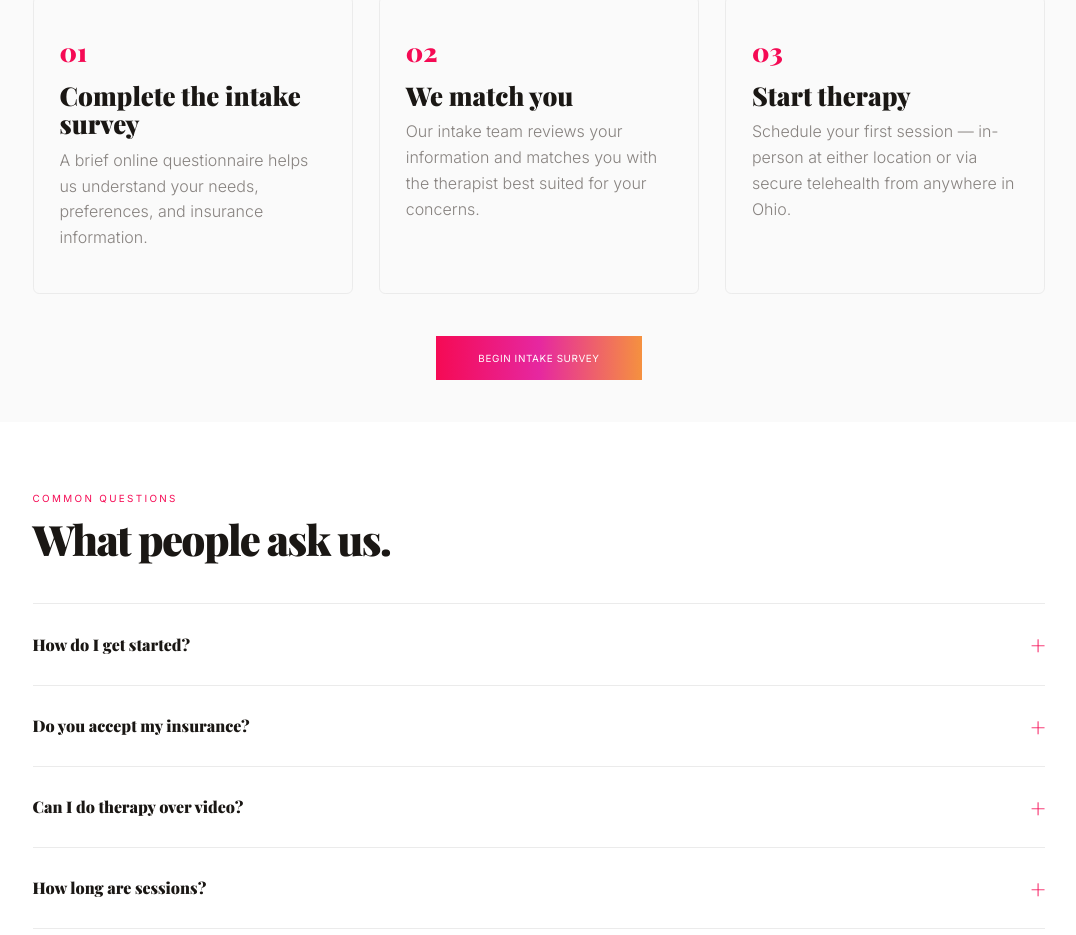
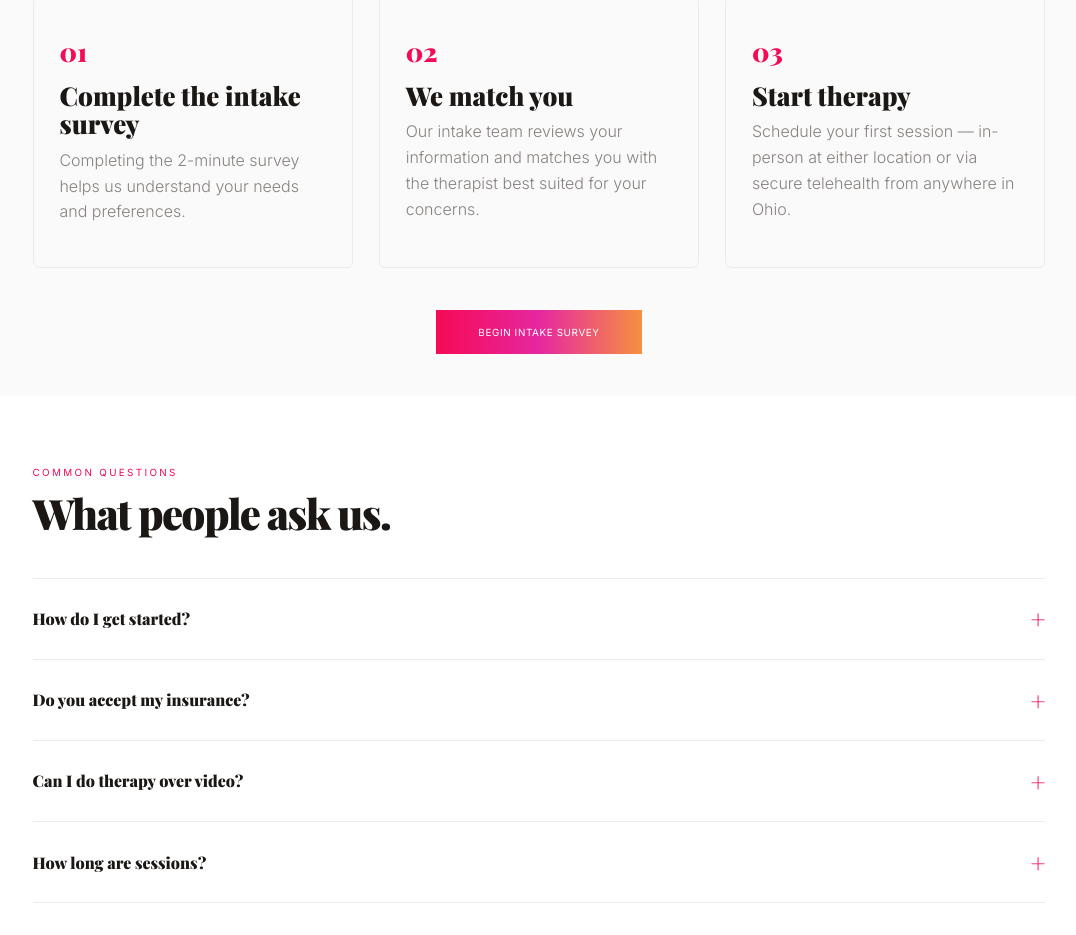
Before and after one commit to JDOG332/nguwellness, a Next.js app: page /contact in a window 1280 px wide. Shown: the part 1648-2583 px from the top of the page, without its empty margins (101-1177 px from the left). Built offline with nearby package versions, Linux system fonts and the light colour scheme; a web font is replaced by a local one.

Commit message:
Update step 1: 2-minute survey description

```diff
--- a/app/contact/ContactPage.jsx
+++ b/app/contact/ContactPage.jsx
@@ -550,7 +550,7 @@ export default function ContactPage() {
             <div className="step-card">
               <p className="step-num">01</p>
               <p className="step-title">Complete the intake survey</p>
-              <p className="step-desc">A brief online questionnaire helps us understand your needs, preferences, and insurance information.</p>
+              <p className="step-desc">Completing the 2-minute survey helps us understand your needs and preferences.</p>
             </div>
             <div className="step-card">
               <p className="step-num">02</p>
```
